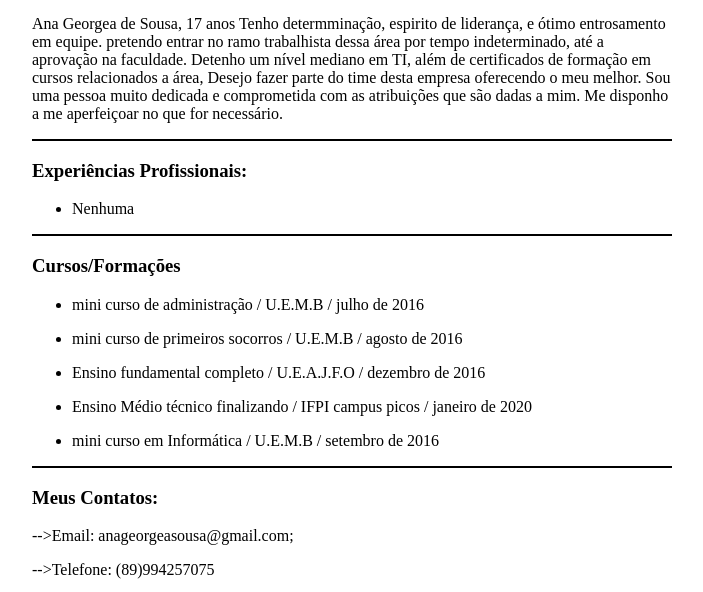
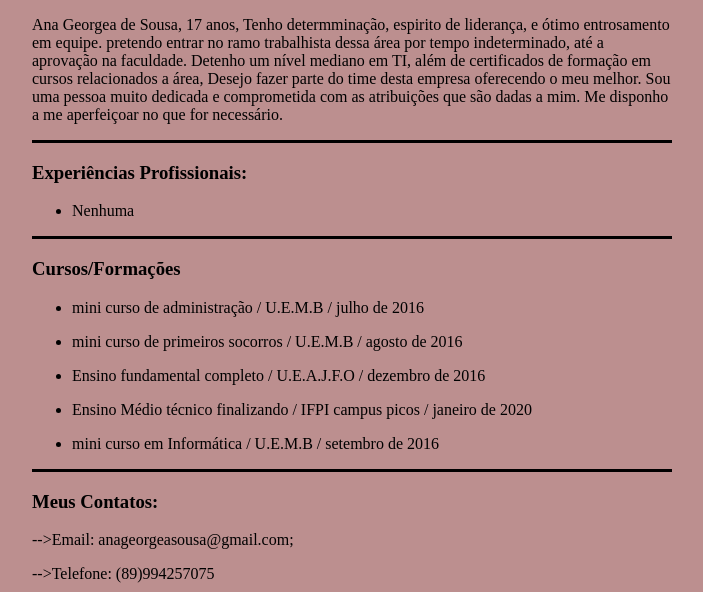
Before and after one commit to ifpi-picos/curriculo-AnaGeorgeaSousa, a plain HTML site: page index.html in a window 1280 px wide. Shown: the part 123-715 px from the top of the page, without its empty margins (288-991 px from the left). Drawn offline with Linux system fonts and the light colour scheme.

Commit message:
currículo

```diff
--- a/index.html
+++ b/index.html
@@ -11,7 +11,7 @@
 
 
     <section class="linha">
-    <p> Ana Georgea de Sousa, 17 anos Tenho determminação, espirito de liderança, e ótimo entrosamento em equipe.
+    <p> Ana Georgea de Sousa, 17 anos, Tenho determminação, espirito de liderança, e ótimo entrosamento em equipe.
         pretendo entrar no ramo trabalhista dessa área por tempo indeterminado, até a aprovação na faculdade. Detenho um
         nível mediano em TI, além de certificados de formação em cursos relacionados a área, Desejo fazer parte do time
         desta empresa oferecendo o meu melhor. Sou uma pessoa muito dedicada e comprometida com as atribuições que são
--- a/style.css
+++ b/style.css
@@ -12,6 +12,7 @@ img#img{
 body{
     width: 50%;
     margin: 20px auto;
+    background-color:rosybrown;
 }
 
 img{
@@ -21,7 +22,7 @@ img{
 }
 
 .linha{
-    border-top: 2px solid black;
+    border-top: 3px solid black;
 }
 
 img#face{
```
